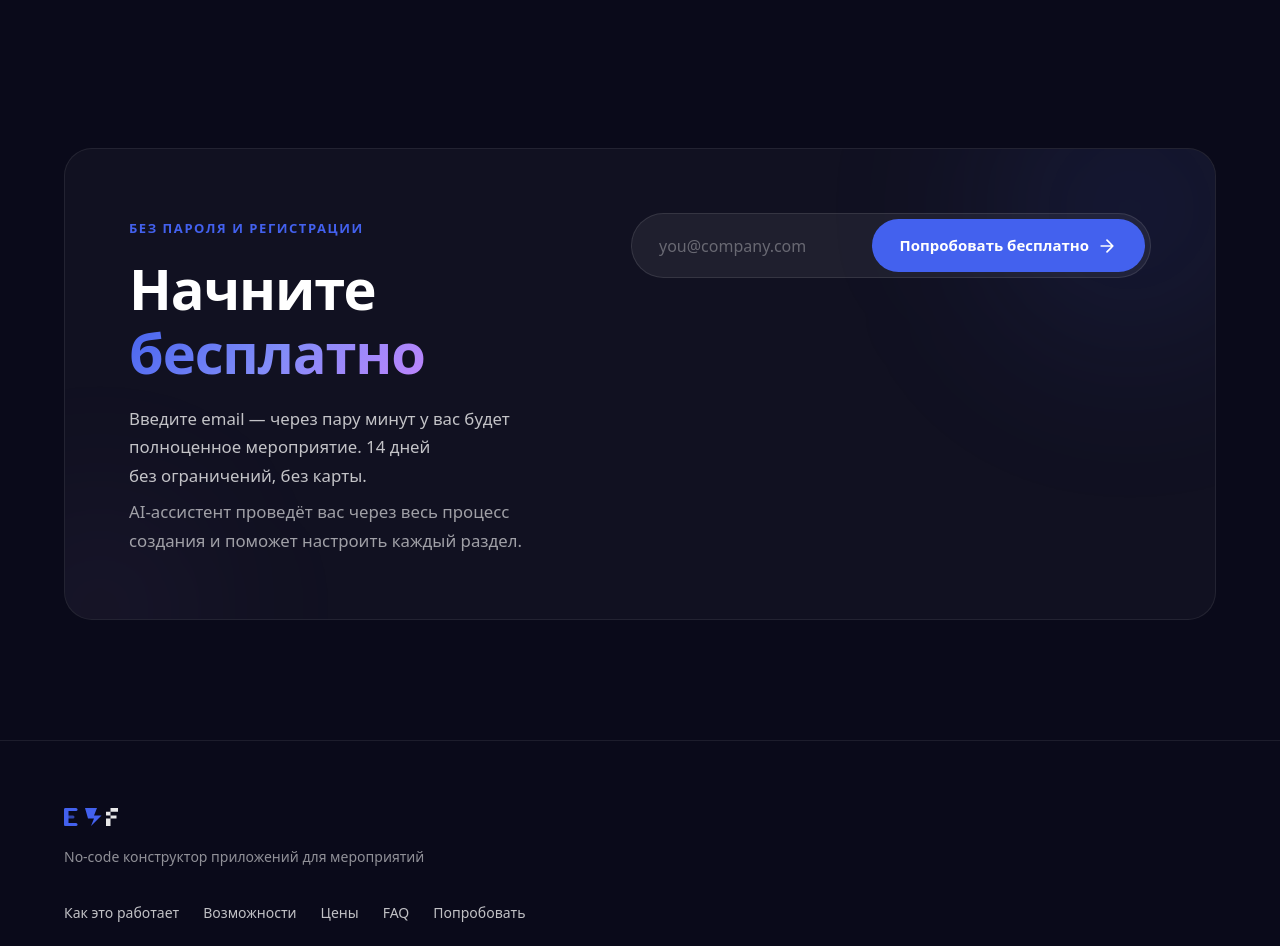
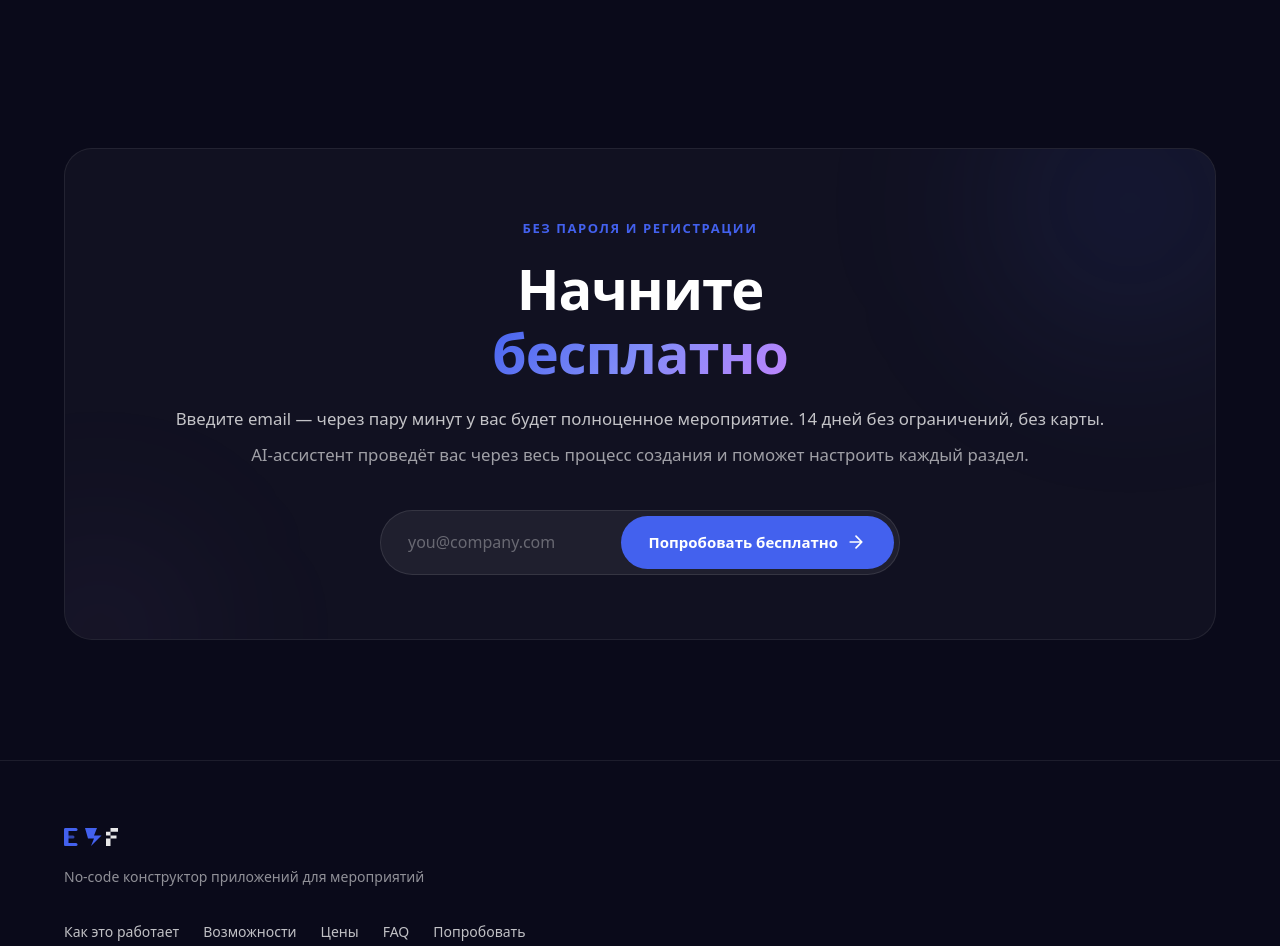
Before and after one commit to mitiay7/lea-landing, a plain HTML site: page public/index.html in a window 1280 px wide. Shown: the part 7627-8573 px from the top of the page. Drawn offline with Linux system fonts and the light colour scheme; a web font is replaced by a local one.

Commit message:
fix: center demo section layout, form full width under text
Co-Authored-By: Claude Opus 4.6 <noreply@anthropic.com>

```diff
--- a/public/styles.css
+++ b/public/styles.css
@@ -1769,10 +1769,11 @@ h1, h2, h3, h4, h5, h6 {
 
 .demo-inner {
   position: relative;
-  display: grid;
-  grid-template-columns: 1fr 1fr;
-  gap: 64px;
-  align-items: start;
+  display: flex;
+  flex-direction: column;
+  align-items: center;
+  text-align: center;
+  gap: 40px;
   padding: 64px;
   border-radius: var(--radius-xl);
   border: 1px solid var(--border);
@@ -1827,12 +1828,14 @@ h1, h2, h3, h4, h5, h6 {
   gap: 16px;
   position: relative;
   z-index: 1;
+  width: 100%;
+  max-width: 520px;
 }
 
 .demo-input-group {
   display: flex;
   align-items: stretch;
-  max-width: 520px;
+  width: 100%;
   border-radius: 60px;
   background: rgba(255, 255, 255, 0.06);
   border: 1px solid rgba(255, 255, 255, 0.1);
@@ -2076,11 +2079,9 @@ h1, h2, h3, h4, h5, h6 {
   .pricing-grid { grid-template-columns: 1fr; max-width: 480px; }
 
   .demo-inner {
-    grid-template-columns: 1fr;
-    gap: 40px;
+    gap: 32px;
     padding: 40px;
   }
-  .demo-content { text-align: center; }
 }
 
 @media (max-width: 768px) {
```
